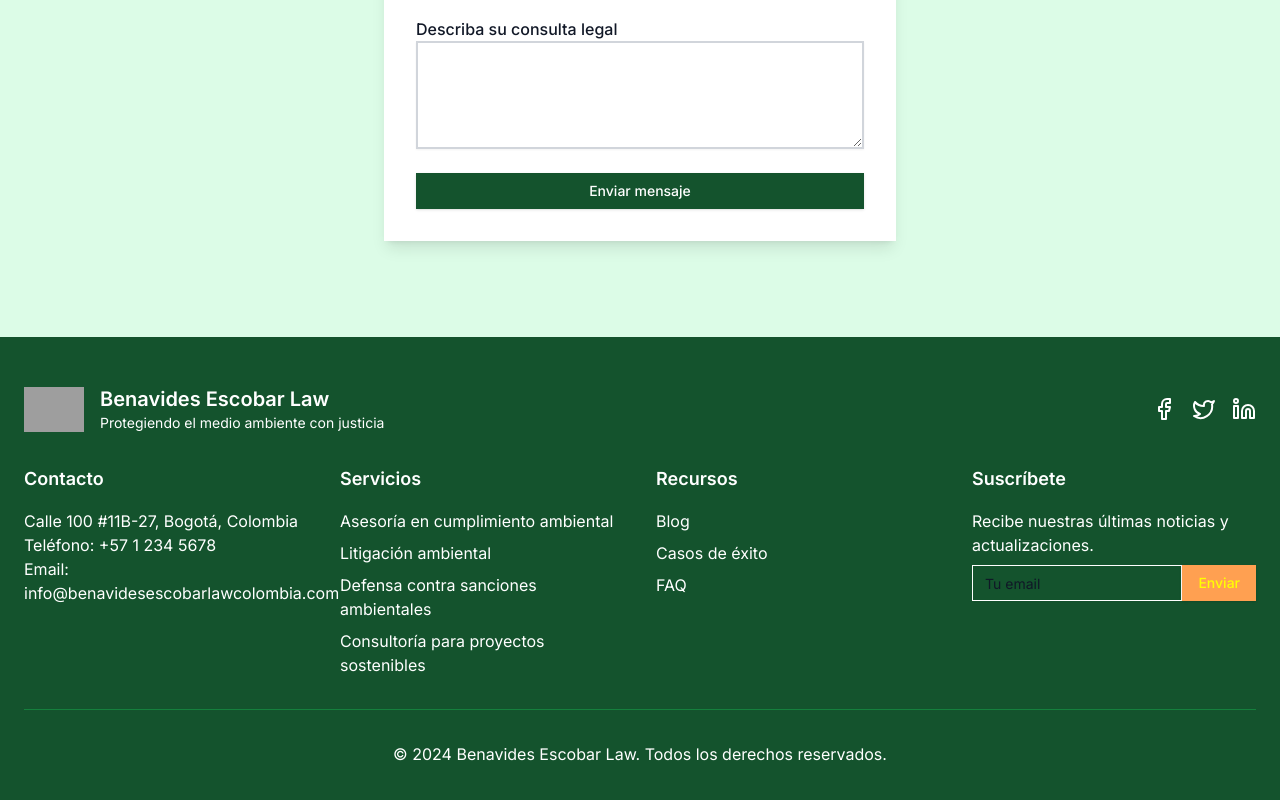
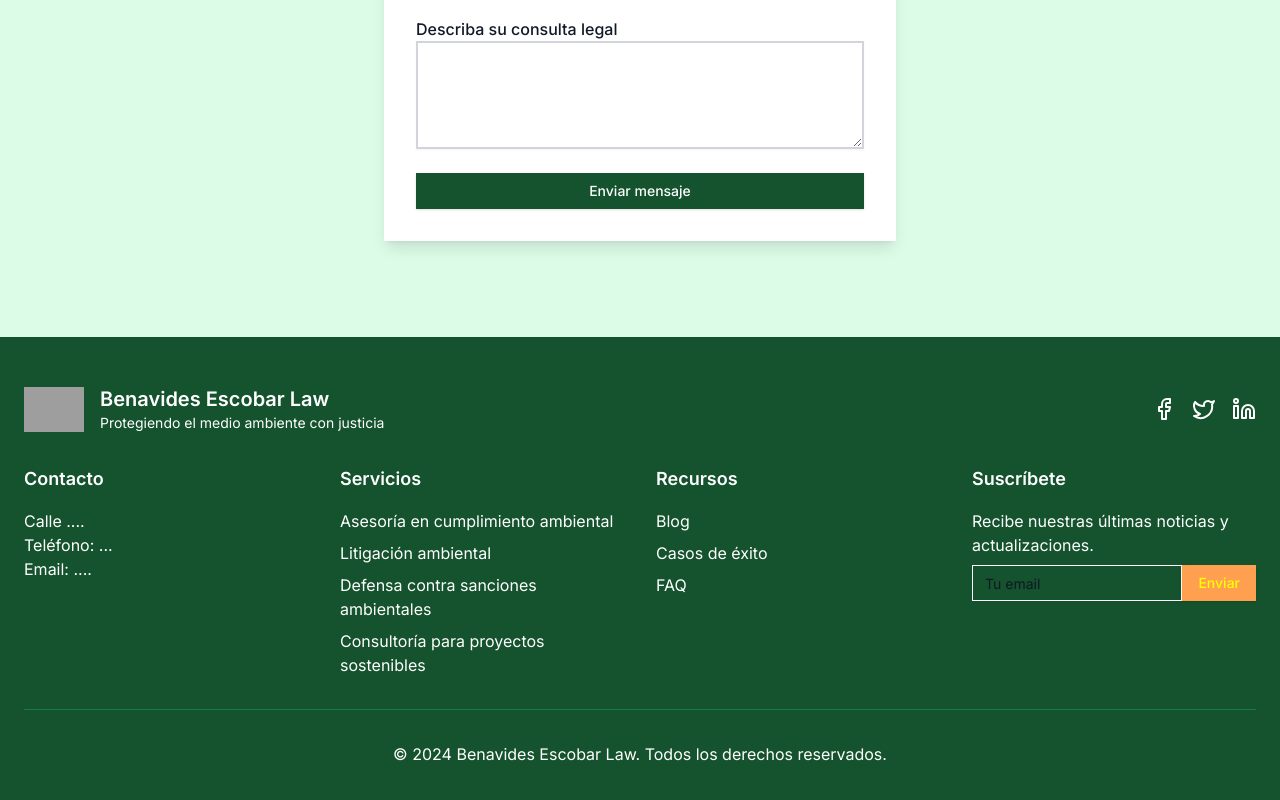
Before and after one commit to jsebastianduque/benavides-escobar-law, a Next.js app in the folder sergio-benavides/: page / in a window 1280 px wide. Shown: the part 2497-3297 px from the top of the page. Built offline with nearby package versions, Linux system fonts and the light colour scheme; grey boxes are pictures that could not be loaded.

Commit message:
change in footer

```diff
--- a/sergio-benavides/components/Footer.tsx
+++ b/sergio-benavides/components/Footer.tsx
@@ -34,9 +34,9 @@ export default function Footer() {
         <div className="grid grid-cols-1 md:grid-cols-2 lg:grid-cols-4 gap-8 mb-8">
           <div>
             <h4 className="text-lg font-semibold mb-4">Contacto</h4>
-            <p>Calle 100 #11B-27, Bogotá, Colombia</p>
-            <p>Teléfono: +57 1 234 5678</p>
-            <p>Email: info@benavidesescobarlawcolombia.com</p>
+            <p>Calle ....</p>
+            <p>Teléfono: ...</p>
+            <p>Email: ....</p>
           </div>
           <div>
             <h4 className="text-lg font-semibold mb-4">Servicios</h4>
```
